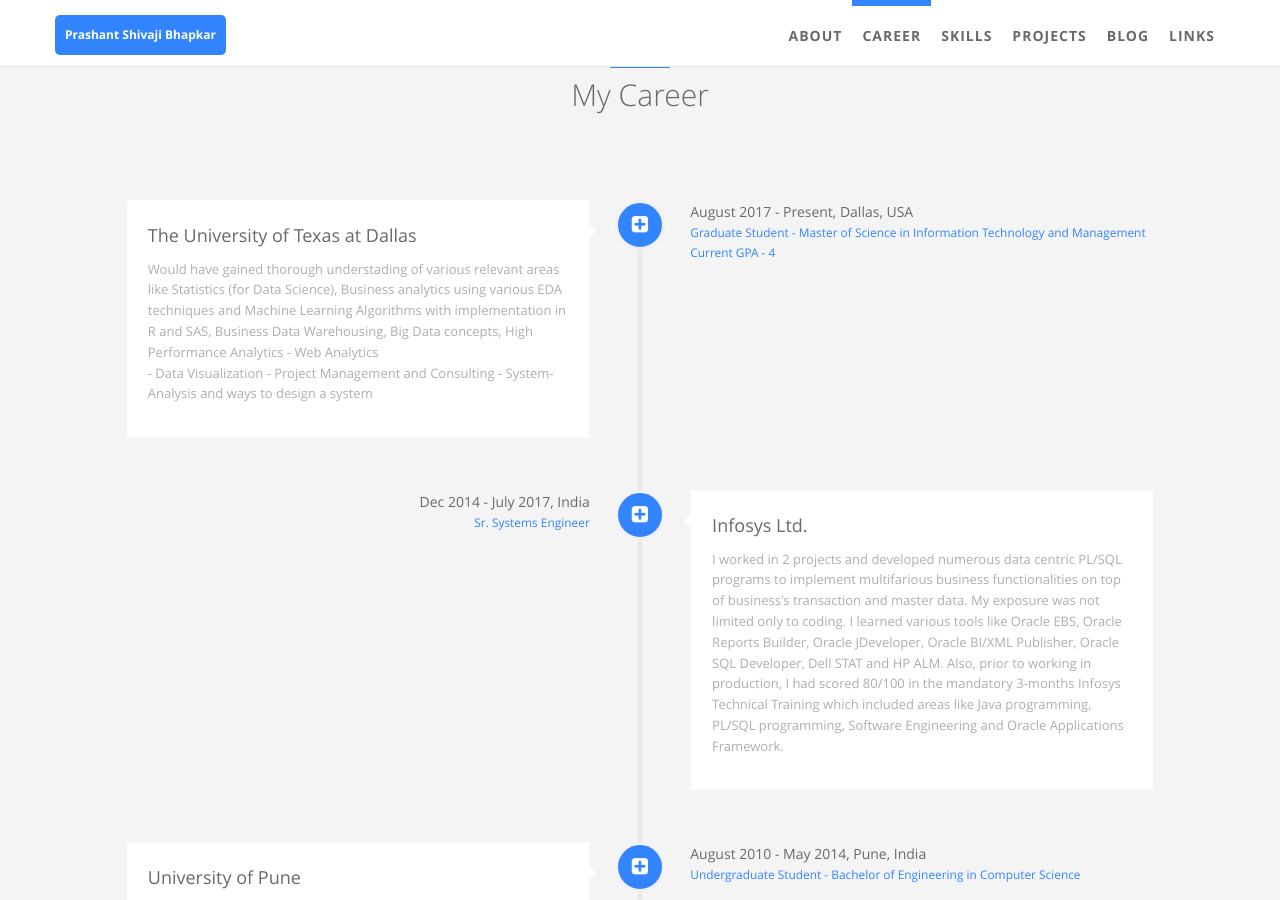
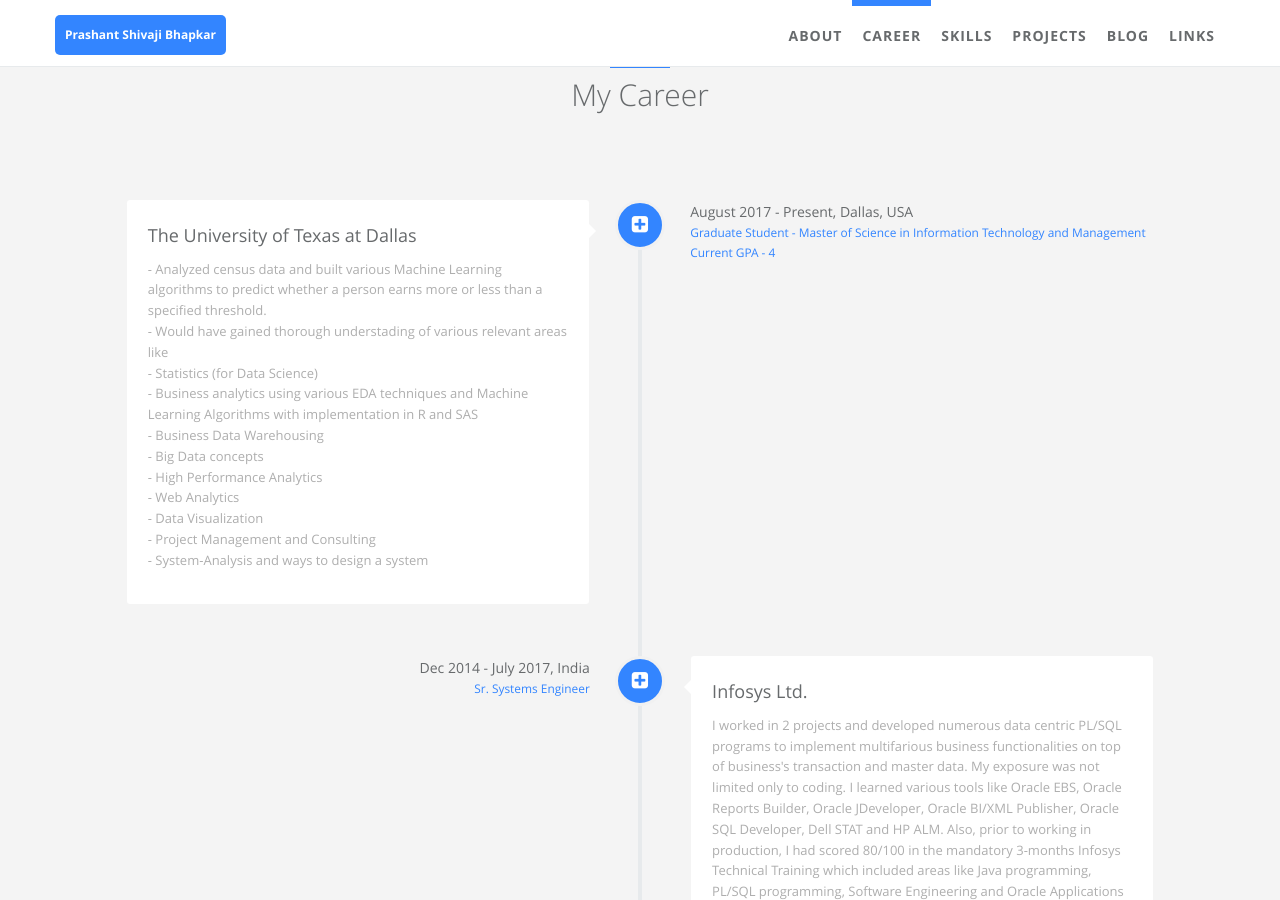
Before and after one commit to PrashantShivajiBhapkar/PrashantShivajiBBhapkar.github.io, a Jekyll site: the page built from index.html, in a window 1280 px wide and 900 px high, scrolled down 876 px. Built offline with Jekyll 4.4.1, drawn with Linux system fonts in a browser that asks for light colours.

Commit message:
Edited career details

```diff
--- a/_data/index/careers.yml
+++ b/_data/index/careers.yml
@@ -5,10 +5,16 @@
     detail: The University of Texas at Dallas
   desc:
     detail: >
-      Would have gained thorough understading of various relevant areas like Statistics (for Data Science), Business analytics using various EDA techniques and Machine Learning Algorithms with implementation in R and SAS, Business Data Warehousing, Big Data concepts, High Performance Analytics
+      - Analyzed census data and built various Machine Learning algorithms to predict whether a person earns more or less than a specified threshold. <br>
+      - Would have gained thorough understading of various relevant areas like <br>
+        - Statistics (for Data Science) <br>
+        - Business analytics using various EDA techniques and Machine Learning Algorithms with implementation in R and SAS <br>
+        - Business Data Warehousing <br>
+        - Big Data concepts <br>
+        - High Performance Analytics <br>
         - Web Analytics <br>
-        - Data Visualization
-        - Project Management and Consulting
+        - Data Visualization <br>
+        - Project Management and Consulting <br>
         - System-Analysis and ways to design a system
   date:
     detail: August 2017 - Present, Dallas, USA
```
